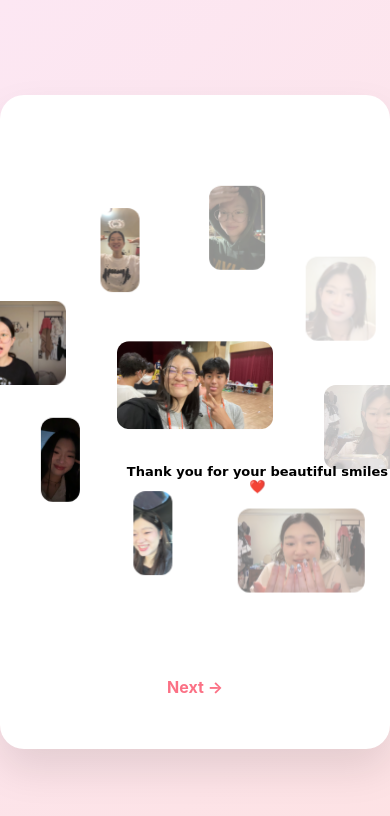
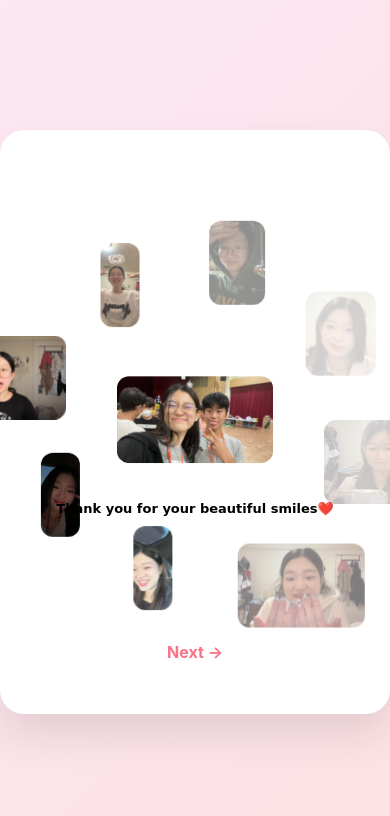
Before and after one commit to yunkim-77/Happy-Birthday-to-the-Loveliest-Girl-in-the-World, a plain HTML site: page page1.html in a window 390 px wide. Both pictures are taken after a click on the button 195 px from the left and 422 px from the top of the page. Shown: the top 816 px of the page. Drawn offline with Linux system fonts and the light colour scheme.

Commit message:
fixed page1

```diff
--- a/styles/stylePage1.css
+++ b/styles/stylePage1.css
@@ -182,10 +182,10 @@
       h1{
         font-size: small;
         font-family: cursive;
-        position: absolute;
-        top: 54%;
-        left: 32%;
-      }
+        position: relative;
+        margin-top: -20vh;
+        margin-bottom: 10vh;
+          }
 
 
 }
```
